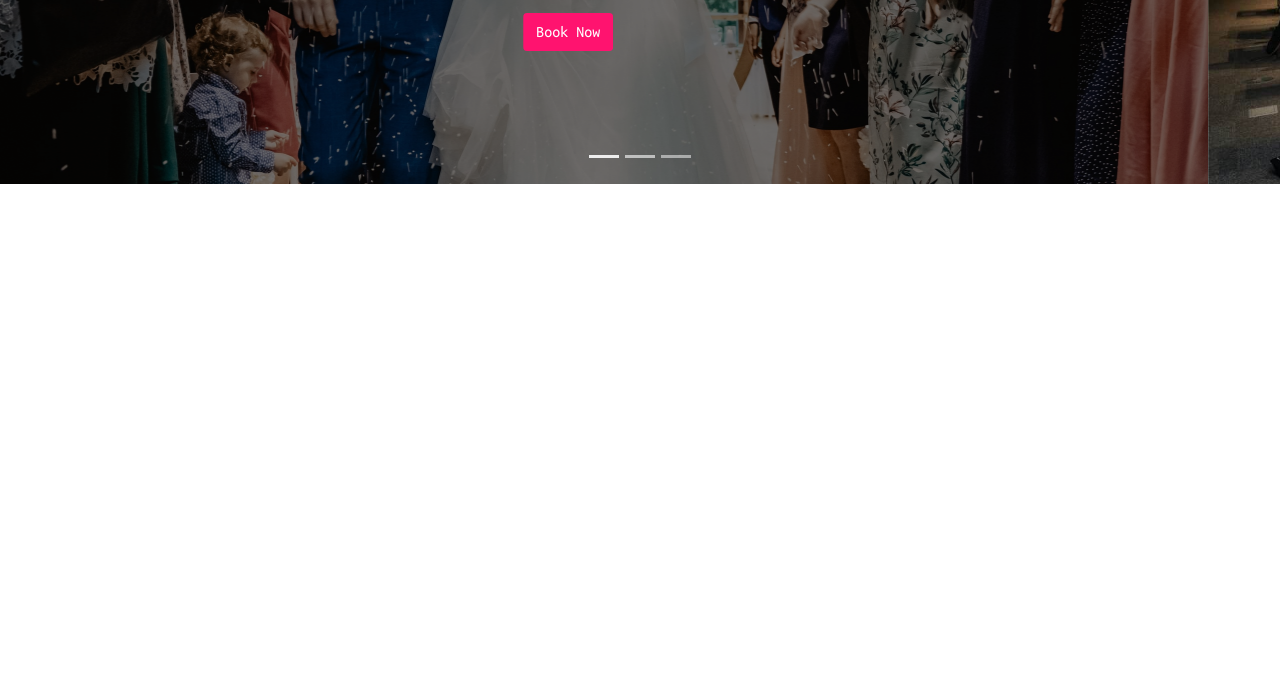
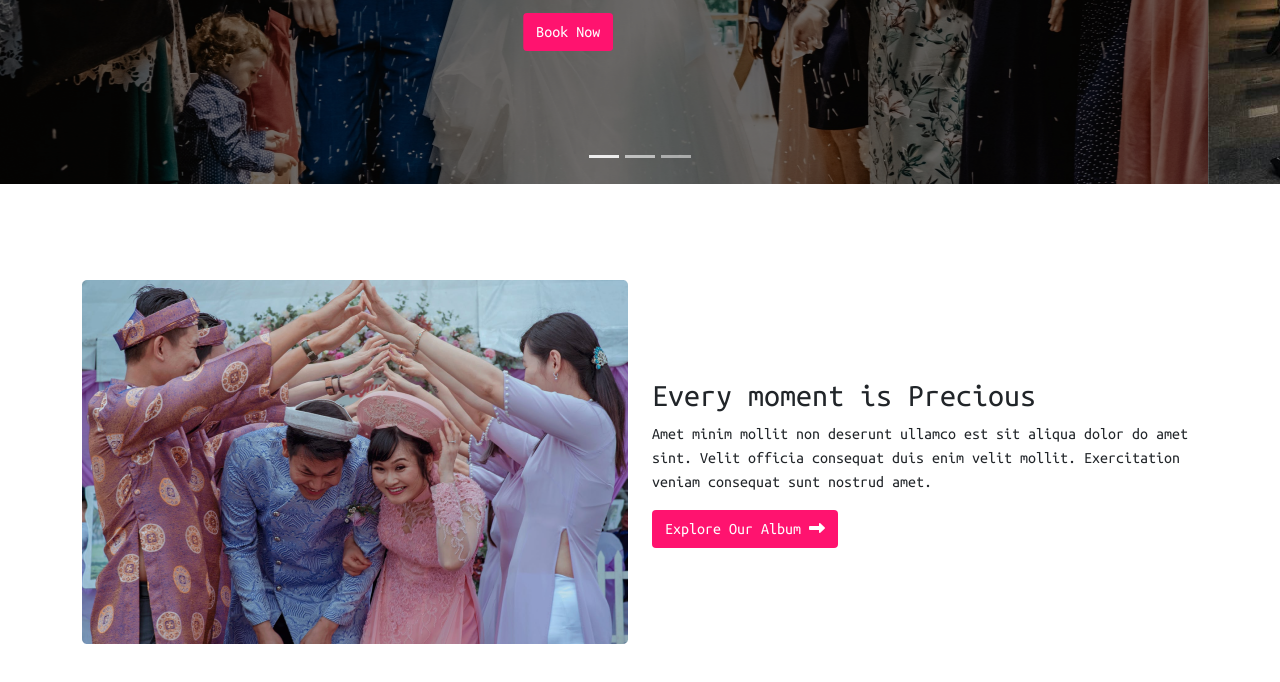
Before and after one commit to abuzafaremon/convention-center, a plain HTML site: page index.html in a window 1280 px wide. Shown: the part 456-1138 px from the top of the page. Before the commit the page ends 840 px from the top, so only its background shows below. Drawn offline with Linux system fonts and the light colour scheme.

Commit message:
extra part added

```diff
--- a/index.html
+++ b/index.html
@@ -43,7 +43,7 @@
     <!-- main content -->
     <main>
         <!-- slider -->
-        <section class="mb-5" id="">
+        <section class="" id="slider">
             <div id="carouselExampleIndicators" class="carousel slide" data-bs-ride="carousel">
                 <div class="carousel-indicators">
                     <button type="button" data-bs-target="#carouselExampleIndicators" data-bs-slide-to="0"
@@ -97,11 +97,23 @@
                 </button>
             </div>
         </section>
-
-        <section class="container my-5 px-0 py-5" id="">
-
+        <section class="container my-5 py-5" id="">
+            <div class="row d-flex align-items-center">
+                <div class="col-12 col-md-6">
+                    <img src="images/wedding.png" alt="" class="img-fluid">
+                </div>
+                <div class="col-12 col-md-6">
+                    <h2>Every moment is Precious </h2>
+                    <p>Amet minim mollit non deserunt ullamco est sit aliqua dolor do amet sint. Velit officia
+                        consequat duis enim velit mollit. Exercitation veniam consequat sunt nostrud amet.</p>
+                    <a href="#" class="btn btn-tomato r"><span>Explore Our
+                            Album</span>
+                        <i class="fas fa-long-arrow-alt-right"></i>
+                    </a>
+                </div>
+            </div>
         </section>
-
+        <!-- Plans -->
     </main>
     <!-- footer -->
     <footer class="container text-center py-1">
```
